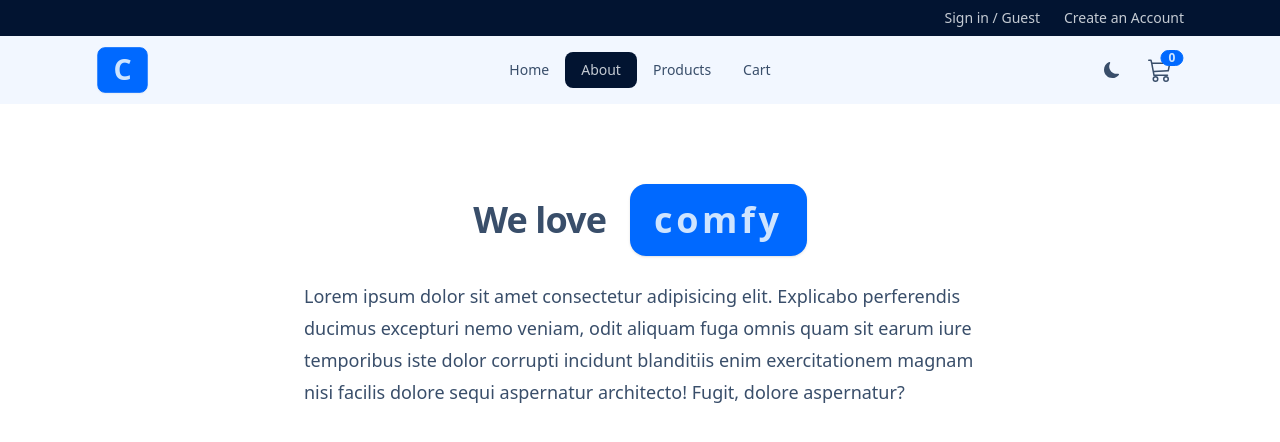
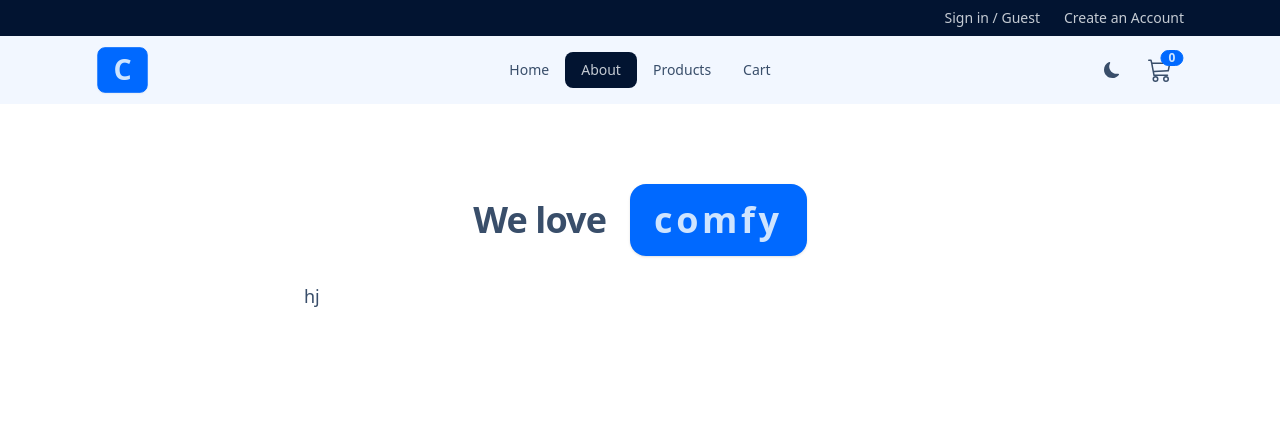
Before and after one commit to omarologyy/E-commerce, a React (Vite) app: page /about in a window 1280 px wide. Shown: the top 442 px of the page. Built offline with nearby package versions, Linux system fonts and the light colour scheme.

Commit message:
I removed an incorrect description on the about page

```diff
--- a/src/pages/About.jsx
+++ b/src/pages/About.jsx
@@ -13,13 +13,7 @@ const About = () => {
           </div>
         </div>
       </div>
-      <p className="mt-6 text-lg leading-8 max-w-2xl mx-auto">
-        Lorem ipsum dolor sit amet consectetur adipisicing elit. Explicabo
-        perferendis ducimus excepturi nemo veniam, odit aliquam fuga omnis quam
-        sit earum iure temporibus iste dolor corrupti incidunt blanditiis enim
-        exercitationem magnam nisi facilis dolore sequi aspernatur architecto!
-        Fugit, dolore aspernatur?
-      </p>
+      <p className="mt-6 text-lg leading-8 max-w-2xl mx-auto">hj</p>
     </>
   )
 }
```
